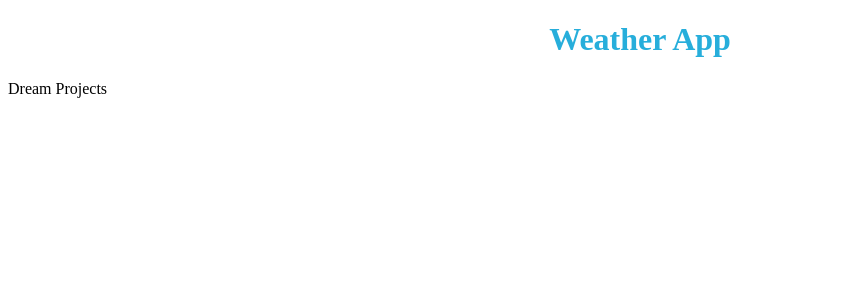
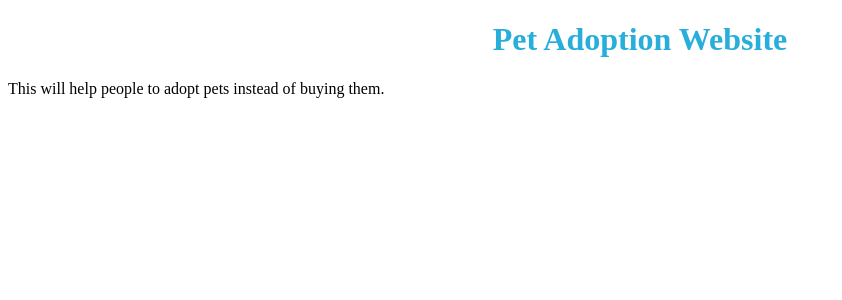
Before and after one commit to pk643/Getting-Started-with-React---Render-React-Component, a React app: page / in a window 1280 px wide. Shown: the top 300 px of the page, without its empty margins (0-842 px from the left). Built offline with nearby package versions, Linux system fonts and the light colour scheme.

Commit message:
edited little bit

```diff
--- a/src/components/App.js
+++ b/src/components/App.js
@@ -4,9 +4,9 @@ import '../styles/App.css';
 const App = () => {
   return  (
     <div id="main">
-<h1 data-ns-test = "project-name">Weather App</h1>
+<h1 data-ns-test = "project-name">Pet Adoption Website</h1>
 
-   <p data-ns-test="project-description">Dream Projects</p>
+<p data-ns-test="project-description">This will help people to adopt pets instead of buying them.</p>
 
     </div>
   )
```
